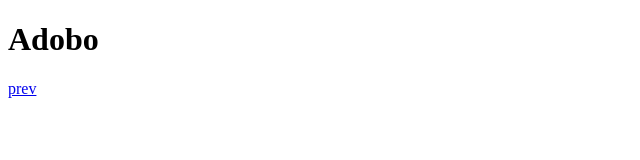
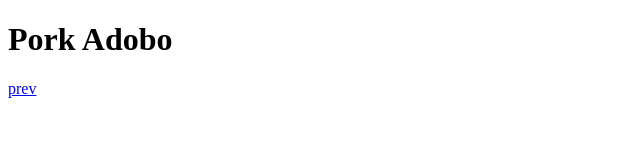
Before and after one commit to skrfffe1/odin-recipes, a plain HTML site: page recipes/adobo.html in a window 1280 px wide. Shown: the whole page, without its empty margins (0-640 px from the left). Drawn offline with Linux system fonts and the light colour scheme.

Commit message:
Changed recipe title

```diff
--- a/recipes/adobo.html
+++ b/recipes/adobo.html
@@ -4,10 +4,10 @@
     <meta charset="UTF-8">
     <meta http-equiv="X-UA-Compatible" content="IE=edge">
     <meta name="viewport" content="width=device-width, initial-scale=1.0">
-    <title>Adobo</title>
+    <title>Pork Adobo</title>
 </head>
 <body>
-    <h1>Adobo</h1>
+    <h1>Pork Adobo</h1>
 
     <a href="../index.html">prev</a>
 </body>
```
